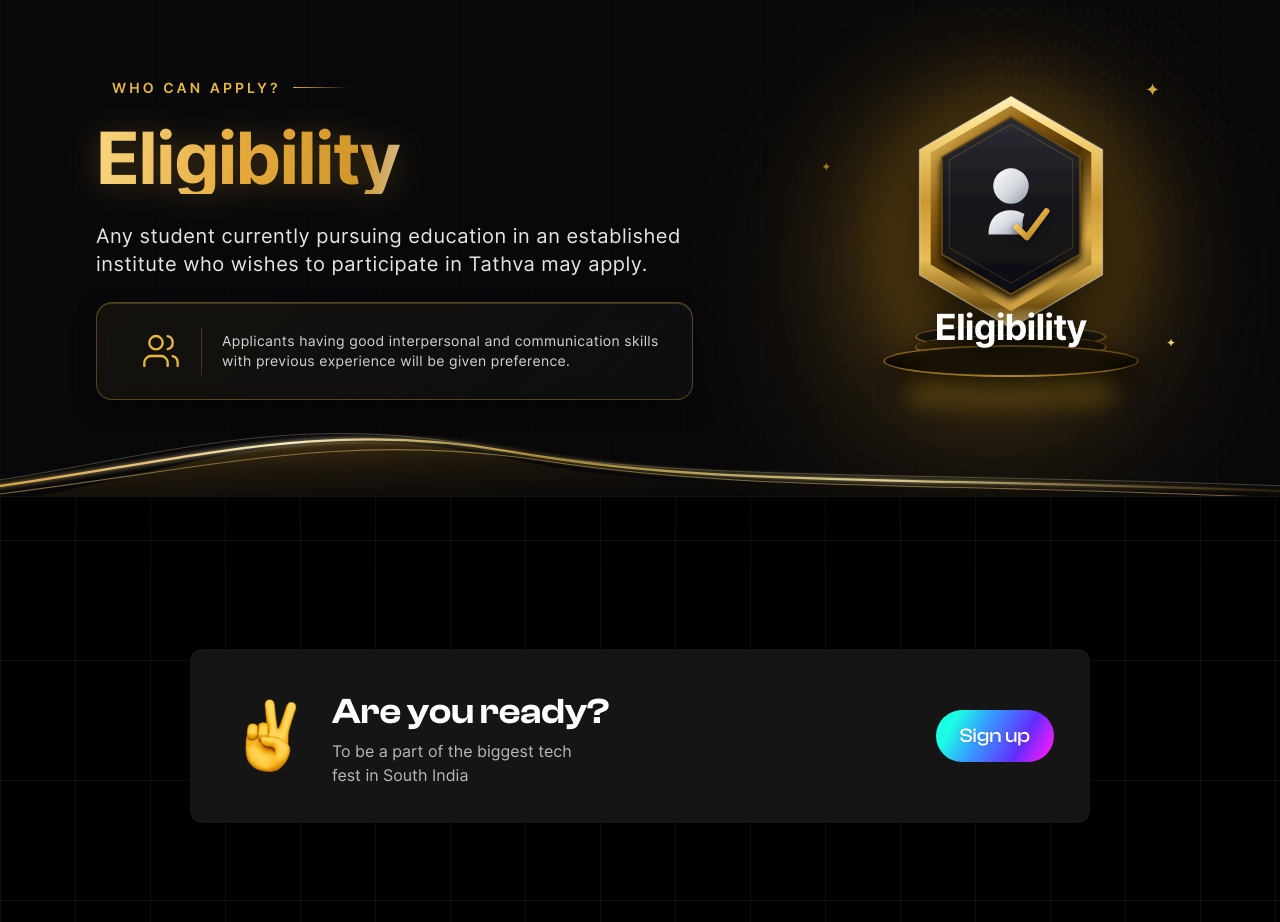
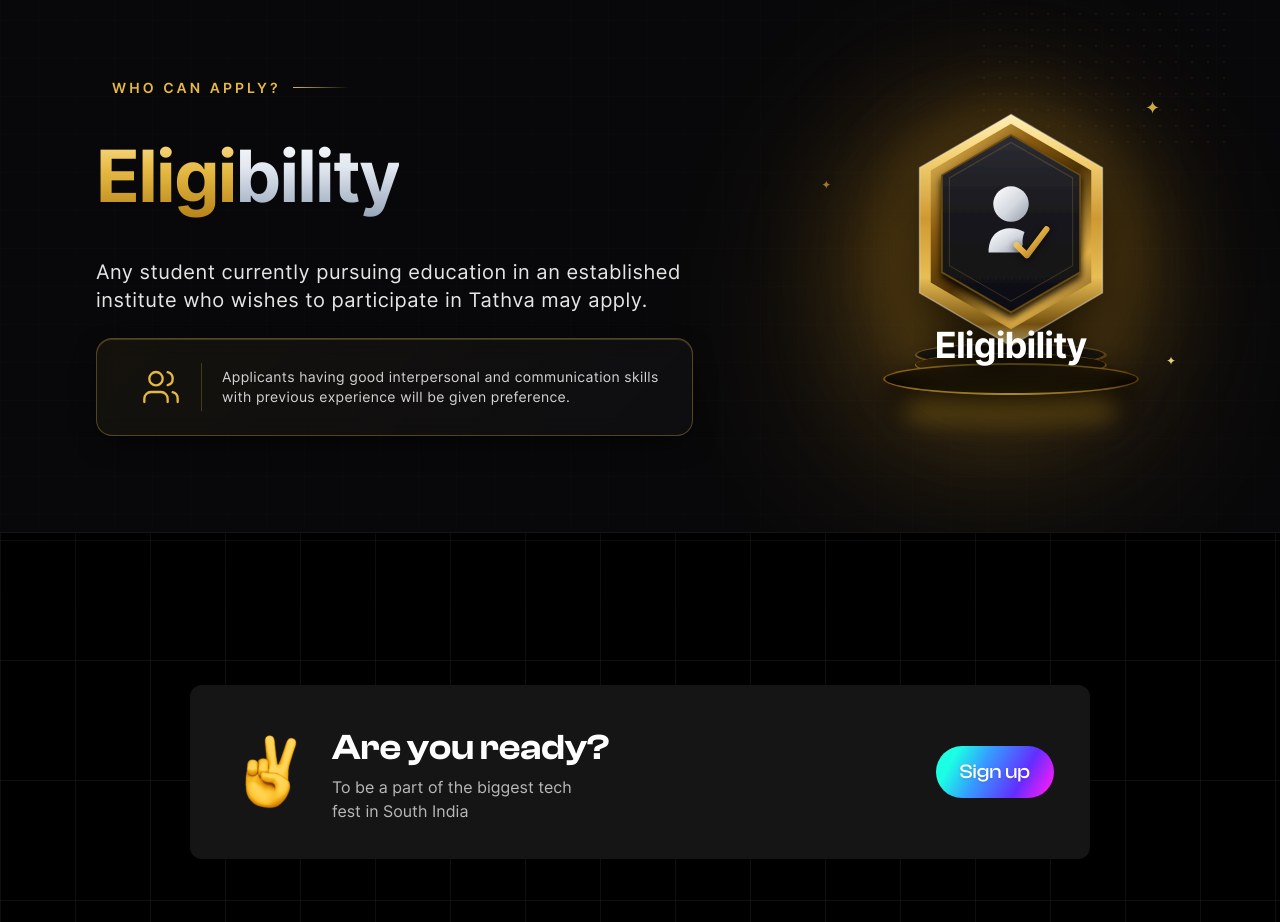
Before and after one commit to ItsThareesh/ca-frontend, a Next.js app: page / in a window 1280 px wide. Shown: the part 2340-3262 px from the top of the page. Built offline with nearby package versions, Linux system fonts and the light colour scheme; a web font is replaced by a local one.

Commit message:
Eligibility banner theme modified

```diff
--- a/components/homepage/Page4.js
+++ b/components/homepage/Page4.js
@@ -35,8 +35,13 @@
 					</header>
 
 					{/* Main Title Heading ABOVE Paragraph (with hover scale effect) */}
-					<h1 className="text-5xl sm:text-6xl lg:text-7xl font-extrabold tracking-tight title-metallic-gradient leading-none transition-transform duration-300 hover:scale-105 origin-left inline-block cursor-pointer">
-						Eligibility
+					<h1 className="text-5xl sm:text-6xl lg:text-7xl font-extrabold tracking-tight leading-none transition-transform duration-300 hover:scale-105 origin-left inline-block cursor-pointer">
+						<span className="bg-[linear-gradient(180deg,#ffe599_0%,#e5b842_45%,#b58318_100%)] bg-clip-text text-transparent">
+							Eligi
+						</span>
+						<span className="bg-[linear-gradient(180deg,#ffffff_0%,#e2e8f0_40%,#94a3b8_100%)] bg-clip-text text-transparent">
+							bility
+						</span>
 					</h1>
 
 					{/* Primary Description */}
@@ -258,65 +263,6 @@
 				{/* END: RightEmblemColumn */}
 			</div>
 
-			{/* Flowing Golden Waves (Full Width) */}
-			<div
-				aria-hidden="true"
-				className="absolute -bottom-2 left-0 right-0 h-28 sm:h-36 pointer-events-none overflow-hidden z-20"
-			>
-				<svg
-					className="w-full h-full"
-					fill="none"
-					preserveAspectRatio="none"
-					viewBox="0 0 1200 160"
-					xmlns="http://www.w3.org/2000/svg"
-				>
-					<defs>
-						<linearGradient id="waveGradPrimary" x1="0%" x2="100%" y1="0%" y2="0%">
-							<stop offset="0%" stopColor="#e5a93b" stopOpacity="0.85"></stop>
-							<stop offset="25%" stopColor="#fff3c2" stopOpacity="0.95"></stop>
-							<stop offset="42%" stopColor="#e5b842" stopOpacity="0.6"></stop>
-							<stop offset="68%" stopColor="#fff0aa" stopOpacity="0.8"></stop>
-							<stop offset="100%" stopColor="#8a5c10" stopOpacity="0.1"></stop>
-						</linearGradient>
-						<linearGradient id="waveGlowFill" x1="0%" x2="100%" y1="0%" y2="100%">
-							<stop offset="0%" stopColor="#d49a2a" stopOpacity="0.35"></stop>
-							<stop offset="35%" stopColor="#b87f17" stopOpacity="0.12"></stop>
-							<stop offset="70%" stopColor="#4d3205" stopOpacity="0.04"></stop>
-							<stop offset="100%" stopColor="#000000" stopOpacity="0"></stop>
-						</linearGradient>
-						{/* Wave Glow Filter */}
-						<filter height="180%" id="ribbonGlow" width="120%" x="-10%" y="-30%">
-							<feGaussianBlur result="blur" stdDeviation="3"></feGaussianBlur>
-							<feMerge>
-								<feMergeNode in="blur"></feMergeNode>
-								<feMergeNode in="SourceGraphic"></feMergeNode>
-							</feMerge>
-						</filter>
-					</defs>
-					{/* Wave Ambient Fill */}
-					<path
-						d="M0 160 C180 120 280 60 480 110 C680 160 840 120 1200 150 L1200 160 L0 160 Z"
-						fill="url(#waveGlowFill)"
-					></path>
-					{/* Crisp Golden Horizon Spine Lines */}
-					<path
-						d="M-50 148 C160 118 290 62 480 102 C670 142 850 128 1250 148"
-						filter="url(#ribbonGlow)"
-						stroke="url(#waveGradPrimary)"
-						strokeWidth="2.5"
-					></path>
-					<path
-						d="M-50 156 C180 126 310 76 510 112 C710 148 880 134 1250 156"
-						stroke="rgba(245, 211, 118, 0.45)"
-						strokeWidth="1.2"
-					></path>
-					<path
-						d="M-50 142 C140 112 260 55 450 96 C640 136 820 122 1250 142"
-						stroke="rgba(255, 245, 195, 0.3)"
-						strokeWidth="0.8"
-					></path>
-				</svg>
-			</div>
 		</div>
 	)
 }
```
